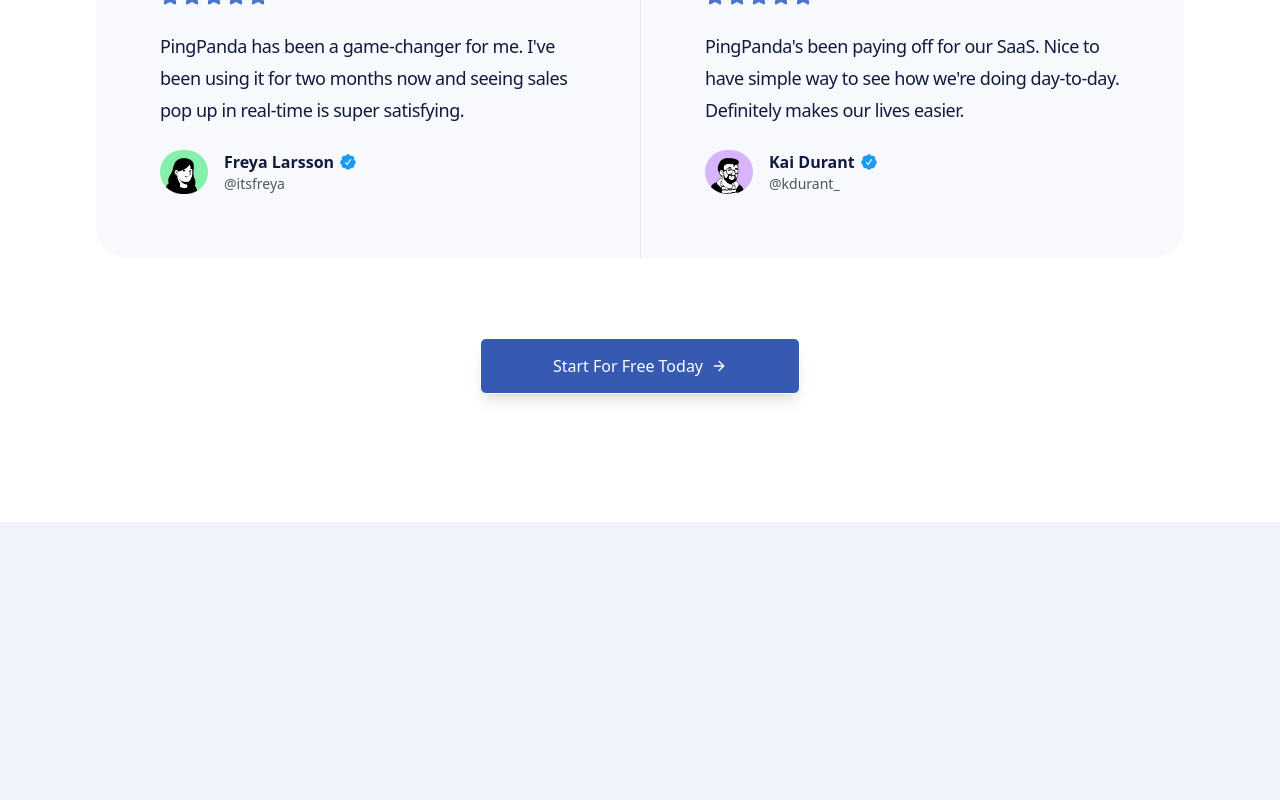
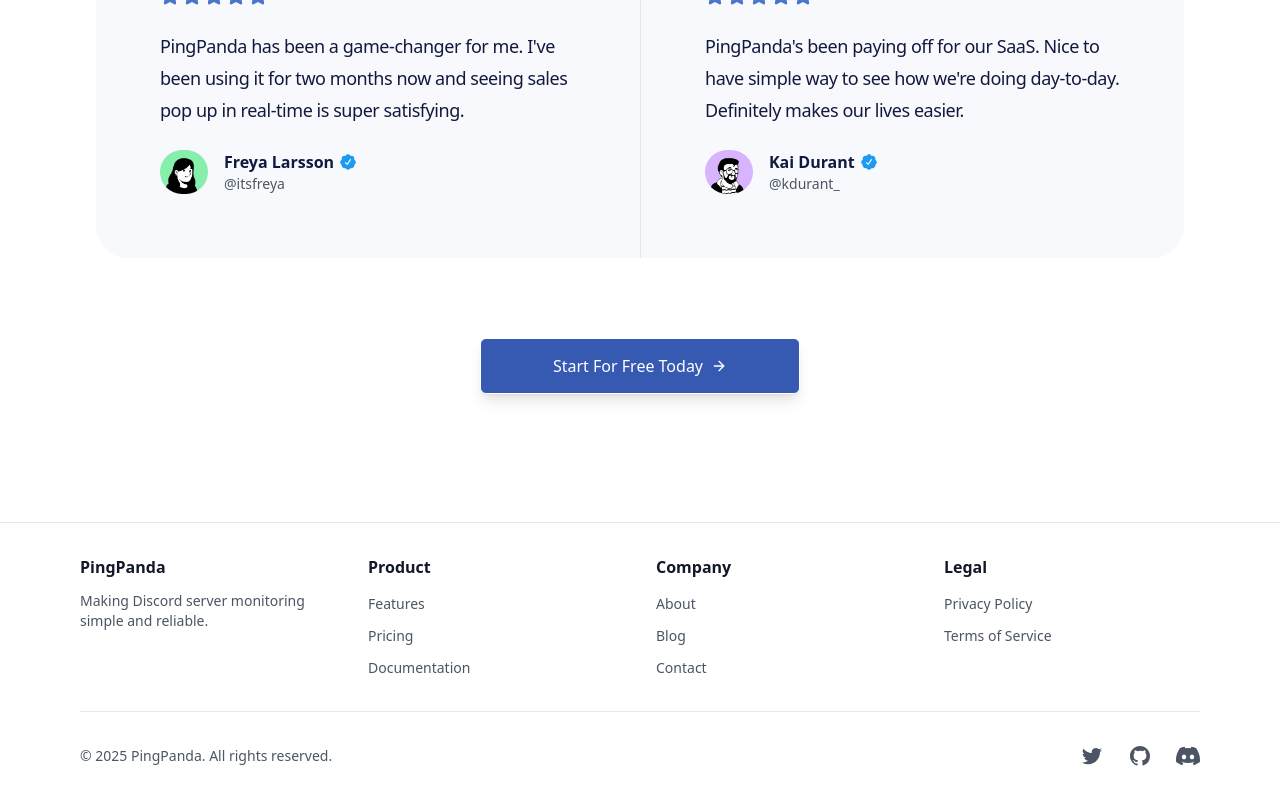
Before and after one commit to alexgutscher26/MonitorFlow, a Next.js app: page / in a window 1280 px wide. Shown: the part 2974-3774 px from the top of the page. Before the commit the page ends 3496 px from the top, so only its background shows below. Built offline with nearby package versions, Linux system fonts and the light colour scheme; no server answers.

Commit message:
feat(landing): add Footer component to layout

```diff
--- a/src/app/(landing)/layout.tsx
+++ b/src/app/(landing)/layout.tsx
@@ -1,11 +1,13 @@
 import { ReactNode } from "react"
 import { Navbar } from "@/components/navbar"
+import { Footer } from "@/components/footer"
 
 const Layout = ({ children }: { children: ReactNode }) => {
   return (
     <>
       <Navbar />
       {children}
+      <Footer />
     </>
   )
 }
--- /dev/null
+++ b/src/components/footer.tsx
@@ -0,0 +1,131 @@
+import Link from 'next/link';
+import { MaxWidthWrapper } from './max-width-wrapper';
+
+export function Footer() {
+  return (
+    <footer className="bg-white border-t">
+      <MaxWidthWrapper>
+        <div className="py-8">
+          <div className="grid grid-cols-1 md:grid-cols-4 gap-8">
+            {/* Company Info */}
+            <div>
+              <h3 className="font-semibold text-gray-900 mb-3">PingPanda</h3>
+              <p className="text-sm text-gray-600">
+                Making Discord server monitoring simple and reliable.
+              </p>
+            </div>
+
+            {/* Product */}
+            <div>
+              <h3 className="font-semibold text-gray-900 mb-3">Product</h3>
+              <ul className="space-y-2">
+                <li>
+                  <Link href="/features" className="text-sm text-gray-600 hover:text-gray-900">
+                    Features
+                  </Link>
+                </li>
+                <li>
+                  <Link href="/pricing" className="text-sm text-gray-600 hover:text-gray-900">
+                    Pricing
+                  </Link>
+                </li>
+                <li>
+                  <Link href="/docs" className="text-sm text-gray-600 hover:text-gray-900">
+                    Documentation
+                  </Link>
+                </li>
+              </ul>
+            </div>
+
+            {/* Company */}
+            <div>
+              <h3 className="font-semibold text-gray-900 mb-3">Company</h3>
+              <ul className="space-y-2">
+                <li>
+                  <Link href="/about" className="text-sm text-gray-600 hover:text-gray-900">
+                    About
+                  </Link>
+                </li>
+                <li>
+                  <Link href="/blog" className="text-sm text-gray-600 hover:text-gray-900">
+                    Blog
+                  </Link>
+                </li>
+                <li>
+                  <Link href="/contact" className="text-sm text-gray-600 hover:text-gray-900">
+                    Contact
+                  </Link>
+                </li>
+              </ul>
+            </div>
+
+            {/* Legal */}
+            <div>
+              <h3 className="font-semibold text-gray-900 mb-3">Legal</h3>
+              <ul className="space-y-2">
+                <li>
+                  <Link href="/privacy" className="text-sm text-gray-600 hover:text-gray-900">
+                    Privacy Policy
+                  </Link>
+                </li>
+                <li>
+                  <Link href="/terms" className="text-sm text-gray-600 hover:text-gray-900">
+                    Terms of Service
+                  </Link>
+                </li>
+              </ul>
+            </div>
+          </div>
+
+          {/* Bottom section */}
+          <div className="mt-8 pt-8 border-t">
+            <div className="flex flex-col md:flex-row justify-between items-center">
+              <p className="text-sm text-gray-600">
+                © {new Date().getFullYear()} PingPanda. All rights reserved.
+              </p>
+              <div className="flex space-x-6 mt-4 md:mt-0">
+                <a
+                  href="https://twitter.com/pingpanda"
+                  target="_blank"
+                  rel="noopener noreferrer"
+                  className="text-gray-600 hover:text-gray-900"
+                >
+                  <span className="sr-only">Twitter</span>
+                  <svg className="h-6 w-6" fill="currentColor" viewBox="0 0 24 24">
+                    <path d="M8.29 20.251c7.547 0 11.675-6.253 11.675-11.675 0-.178 0-.355-.012-.53A8.348 8.348 0 0022 5.92a8.19 8.19 0 01-2.357.646 4.118 4.118 0 001.804-2.27 8.224 8.224 0 01-2.605.996 4.107 4.107 0 00-6.993 3.743 11.65 11.65 0 01-8.457-4.287 4.106 4.106 0 001.27 5.477A4.072 4.072 0 012.8 9.713v.052a4.105 4.105 0 003.292 4.022 4.095 4.095 0 01-1.853.07 4.108 4.108 0 003.834 2.85A8.233 8.233 0 012 18.407a11.616 11.616 0 006.29 1.84" />
+                  </svg>
+                </a>
+                <a
+                  href="https://github.com/pingpanda"
+                  target="_blank"
+                  rel="noopener noreferrer"
+                  className="text-gray-600 hover:text-gray-900"
+                >
+                  <span className="sr-only">GitHub</span>
+                  <svg className="h-6 w-6" fill="currentColor" viewBox="0 0 24 24">
+                    <path
+                      fillRule="evenodd"
+                      d="M12 2C6.477 2 2 6.484 2 12.017c0 4.425 2.865 8.18 6.839 9.504.5.092.682-.217.682-.483 0-.237-.008-.868-.013-1.703-2.782.605-3.369-1.343-3.369-1.343-.454-1.158-1.11-1.466-1.11-1.466-.908-.62.069-.608.069-.608 1.003.07 1.531 1.032 1.531 1.032.892 1.53 2.341 1.088 2.91.832.092-.647.35-1.088.636-1.338-2.22-.253-4.555-1.113-4.555-4.951 0-1.093.39-1.988 1.029-2.688-.103-.253-.446-1.272.098-2.65 0 0 .84-.27 2.75 1.026A9.564 9.564 0 0112 6.844c.85.004 1.705.115 2.504.337 1.909-1.296 2.747-1.027 2.747-1.027.546 1.379.202 2.398.1 2.651.64.7 1.028 1.595 1.028 2.688 0 3.848-2.339 4.695-4.566 4.943.359.309.678.92.678 1.855 0 1.338-.012 2.419-.012 2.747 0 .268.18.58.688.482A10.019 10.019 0 0022 12.017C22 6.484 17.522 2 12 2z"
+                      clipRule="evenodd"
+                    />
+                  </svg>
+                </a>
+                <a
+                  href="https://discord.gg/pingpanda"
+                  target="_blank"
+                  rel="noopener noreferrer"
+                  className="text-gray-600 hover:text-gray-900"
+                >
+                  <span className="sr-only">Discord</span>
+                  <svg className="h-6 w-6" fill="currentColor" viewBox="0 0 24 24">
+                    <path d="M20.317 4.37a19.791 19.791 0 00-4.885-1.515.074.074 0 00-.079.037c-.21.375-.444.864-.608 1.25a18.27 18.27 0 00-5.487 0 12.64 12.64 0 00-.617-1.25.077.077 0 00-.079-.037A19.736 19.736 0 003.677 4.37a.07.07 0 00-.032.027C.533 9.046-.32 13.58.099 18.057a.082.082 0 00.031.057 19.9 19.9 0 005.993 3.03.078.078 0 00.084-.028c.462-.63.874-1.295 1.226-1.994.021-.041.001-.09-.041-.106a13.107 13.107 0 01-1.872-.892.077.077 0 01-.008-.128 10.2 10.2 0 00.372-.292.074.074 0 01.077-.01c3.928 1.793 8.18 1.793 12.062 0a.074.074 0 01.078.01c.12.098.246.198.373.292a.077.077 0 01-.006.127 12.299 12.299 0 01-1.873.892.077.077 0 00-.041.107c.36.698.772 1.362 1.225 1.993a.076.076 0 00.084.028 19.839 19.839 0 006.002-3.03.077.077 0 00.032-.054c.5-5.177-.838-9.674-3.549-13.66a.061.061 0 00-.031-.03zM8.02 15.33c-1.183 0-2.157-1.085-2.157-2.419 0-1.333.956-2.419 2.157-2.419 1.21 0 2.176 1.096 2.157 2.42 0 1.333-.956 2.418-2.157 2.418zm7.975 0c-1.183 0-2.157-1.085-2.157-2.419 0-1.333.955-2.419 2.157-2.419 1.21 0 2.176 1.096 2.157 2.42 0 1.333-.946 2.418-2.157 2.418z" />
+                  </svg>
+                </a>
+              </div>
+            </div>
+          </div>
+        </div>
+      </MaxWidthWrapper>
+    </footer>
+  );
+}
```
